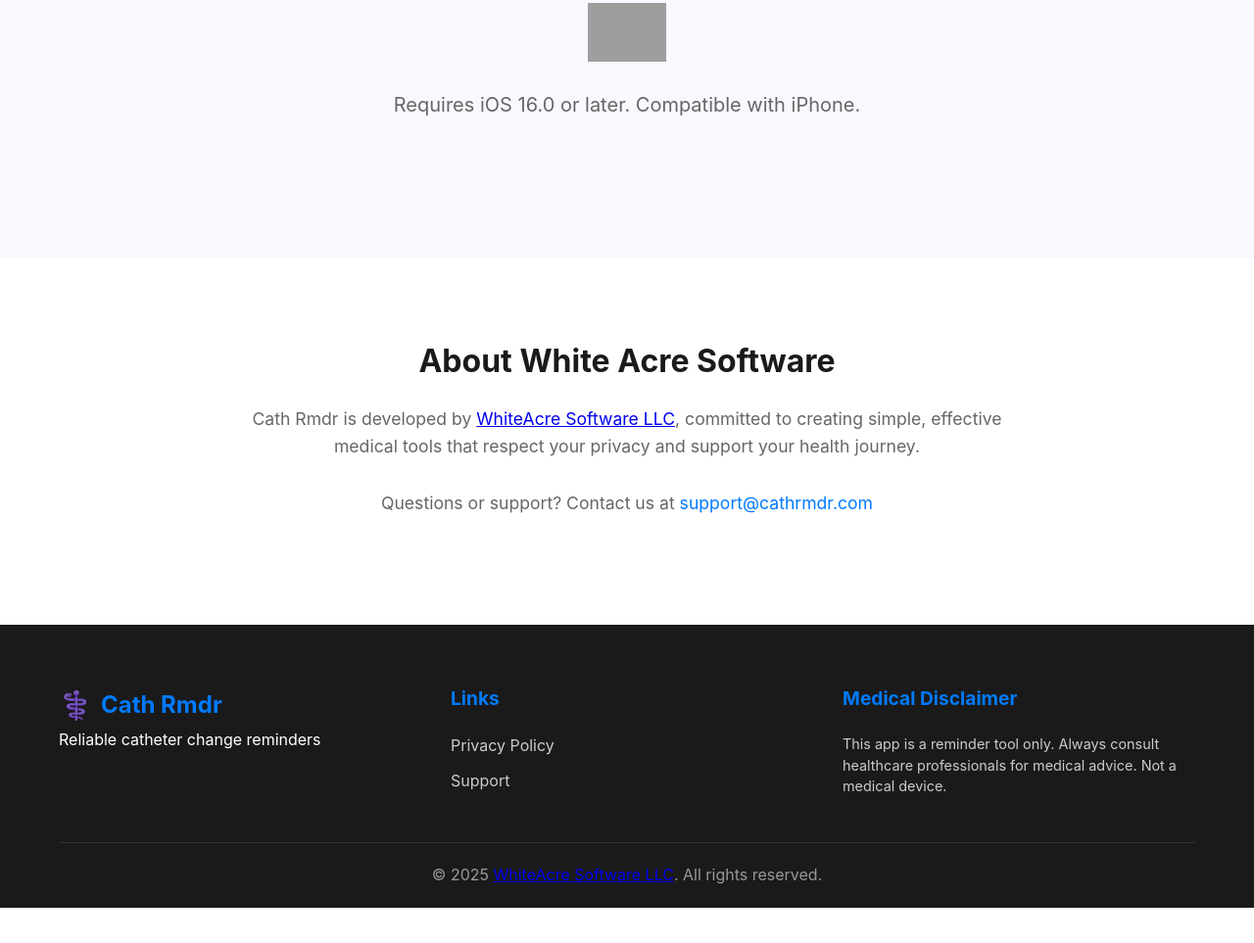
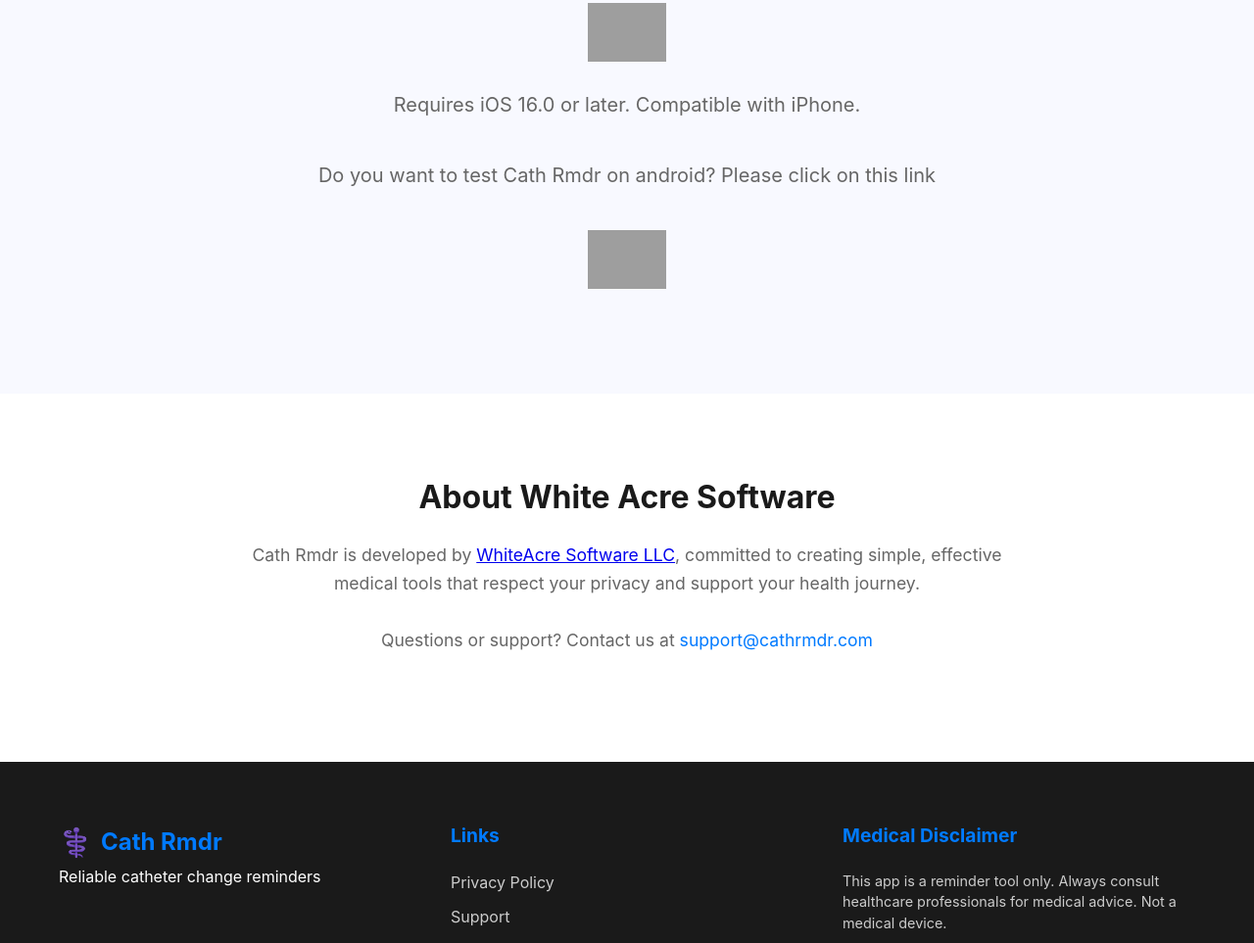
Before and after one commit to whiteacrellc/cathnowweb, a plain HTML site: page index.html in a window 1280 px wide. Shown: the part 2815-3778 px from the top of the page at 98% size. Before the commit the page ends 3742 px from the top, so only its background shows below. Drawn offline with Linux system fonts and the light colour scheme; grey boxes are pictures that could not be loaded.

Commit message:
added real apple app store link and test link for android

```diff
--- a/index.html
+++ b/index.html
@@ -115,11 +115,18 @@
                 <h2>Ready to Take Control of Your Schedule?</h2>
                 <p>Download Cath Rmdr today and never worry about missing your catheter changes again.</p>
                 <div class="download-buttons">
-                    <a href="#" class="app-store-button">
+                    <a href="https://apps.apple.com/us/app/cathrmdr/id6752548778" class="app-store-button">
                         <img src="https://developer.apple.com/assets/elements/badges/download-on-the-app-store.svg" alt="Download on the App Store">
                     </a>
                 </div>
                 <p class="system-requirements">Requires iOS 16.0 or later. Compatible with iPhone.</p>
+
+                <div class="android-test-section" style="margin-top: 2rem;">
+                    <p>Do you want to test Cath Rmdr on android? Please click on this link</p>
+                    <a href="https://play.google.com/apps/internaltest/4701594884353037595" class="app-store-button">
+                        <img src="https://play.google.com/intl/en_us/badges/static/images/badges/en_badge_web_generic.png" alt="Get it on Google Play" style="height: 60px;">
+                    </a>
+                </div>
             </div>
         </section>
 
```
